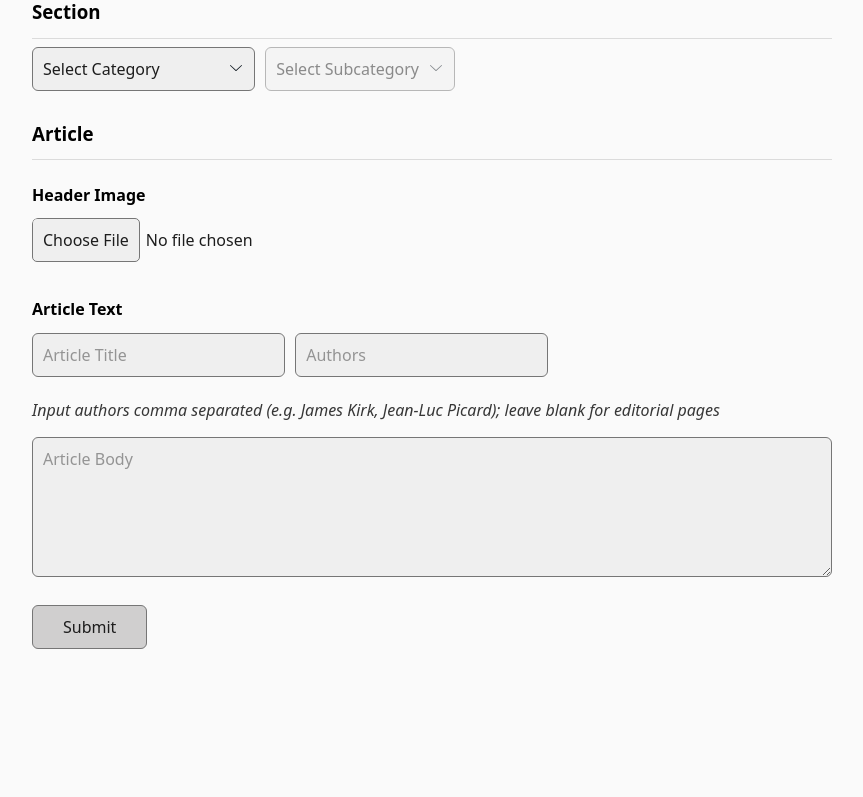
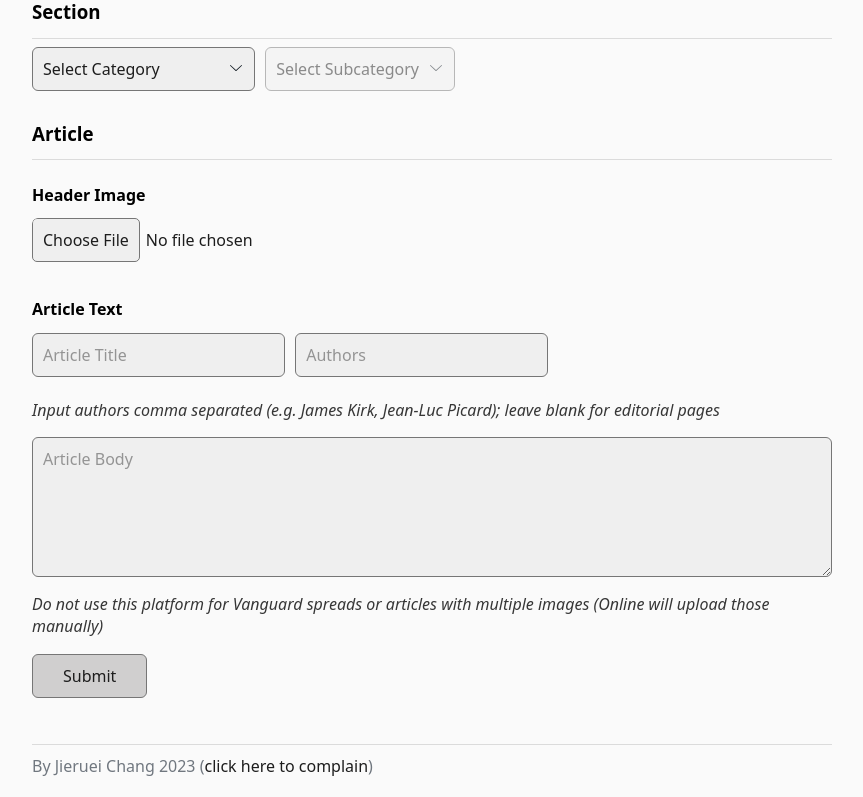
Before and after one commit to knosmos/tower-uploader, a Flask app: page / in a window 1280 px wide. Shown: the part 180-977 px from the top of the page, without its empty margins (208-1071 px from the left). Before the commit the page ends 829 px from the top, so only its background shows below. Run offline with Flask 2, Linux system fonts and the light colour scheme; parts of the project's set-up code (start-up, migrations or seed data) failed here and were passed over.

Commit message:
add instructions

```diff
--- a/static/style.css
+++ b/static/style.css
@@ -65,3 +65,11 @@ input[type="file"] {
     animation: fadeout 4s;
     opacity: 0;
 }
+
+a[href^='mailto\:']::before {
+    content: "" !important;
+}
+
+a {
+    color: var(--form-text);
+}
--- a/templates/index.html
+++ b/templates/index.html
@@ -33,10 +33,12 @@
             <input placeholder="Authors" name="authors">
             <p><em>Input authors comma separated (e.g. James Kirk, Jean-Luc Picard); leave blank for editorial pages</em></p>
             <textarea placeholder="Article Body" required name="content"></textarea>
-
-            <br>
+            <p><em>Do not use this platform for Vanguard spreads or articles with multiple images (Online will upload those manually)</em></p>
             <input type="submit">
         </form>
+        <footer>
+            By Jieruei Chang 2023 (<a href="mailto:jchang@princetonk12.org">click here to complain</a>)
+        </footer>
         {% if success %}
         <div class="toast">Article Uploaded!</div>
         {% endif %}
```
